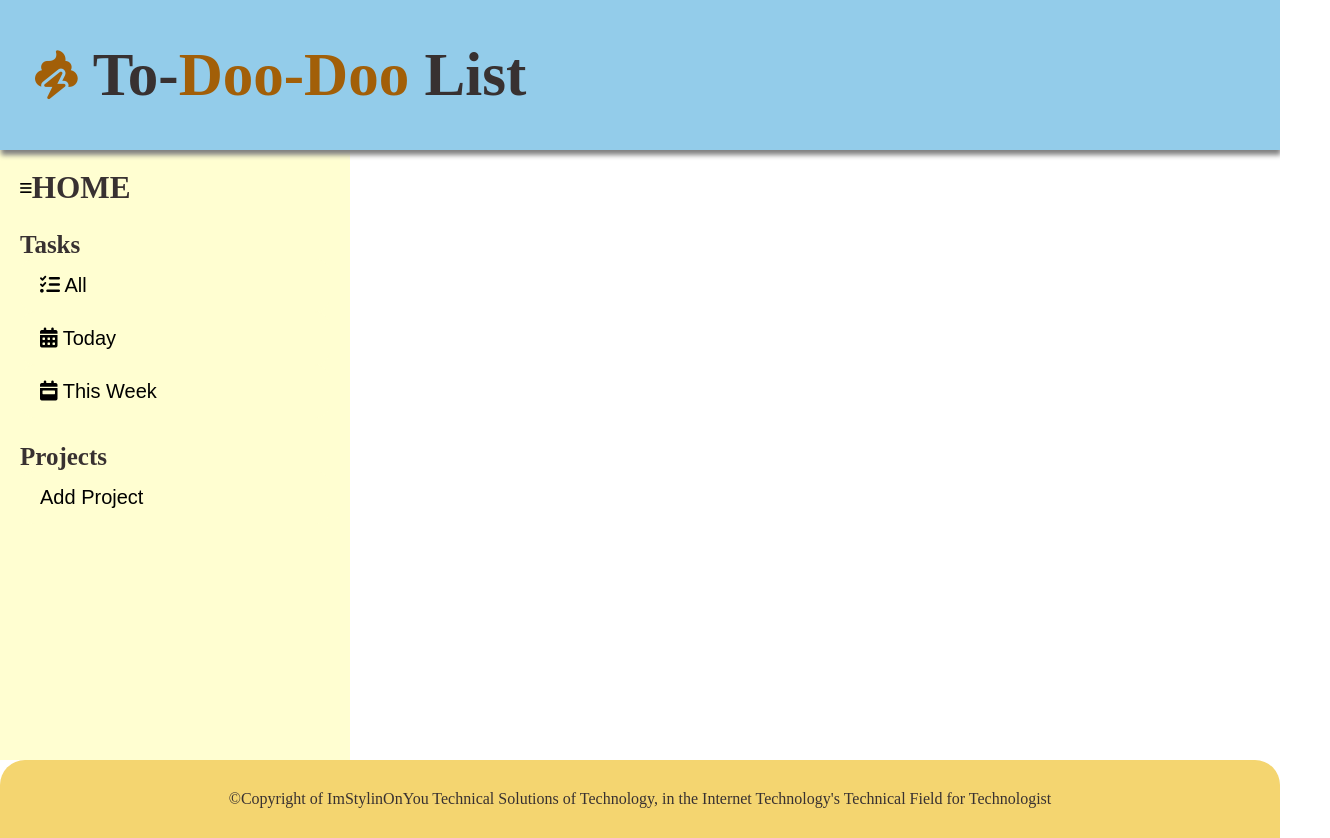
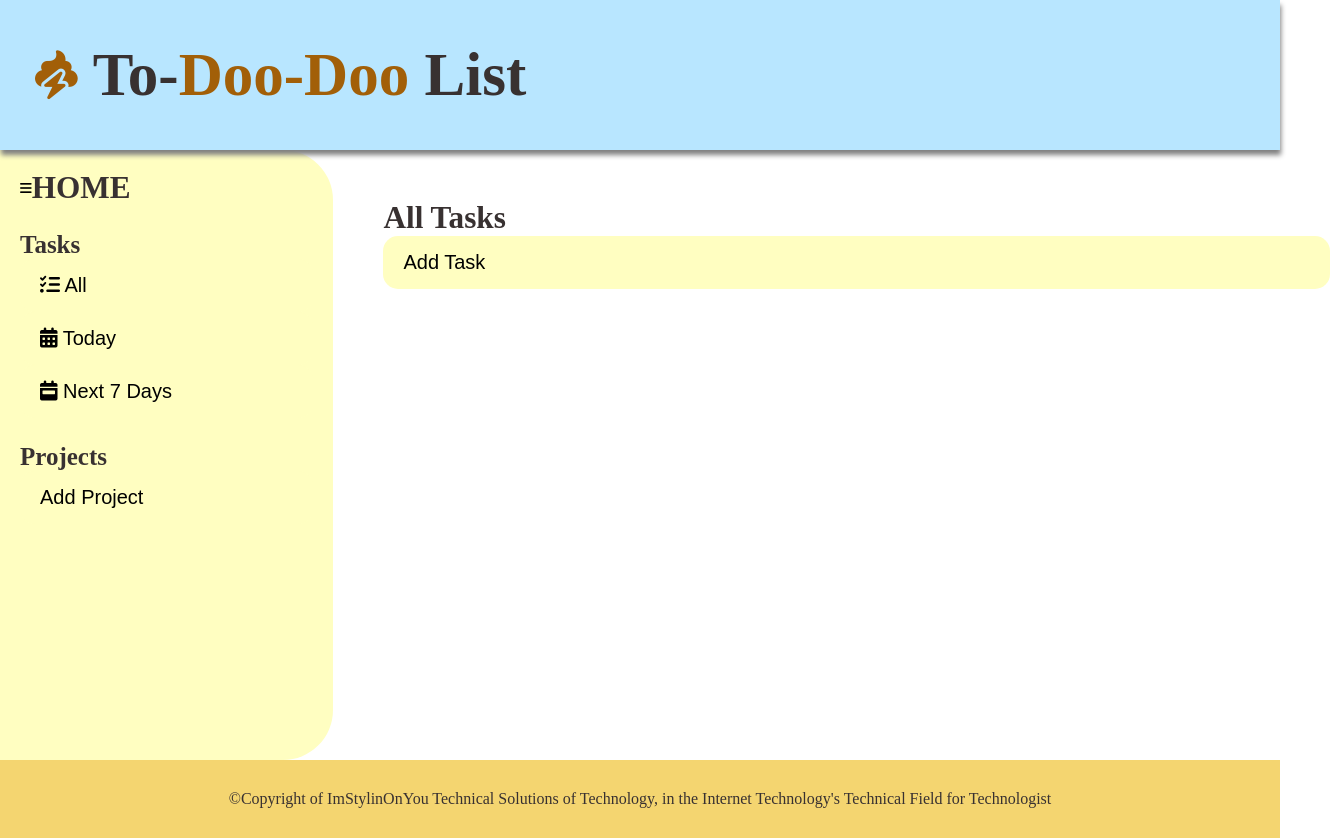
Before and after one commit to valeratech/to-do-list, a website built with webpack: page src/template.html in a window 1280 px wide. Shown: the whole page, 1330 px wide, since content can reach past the window. Built offline with nearby package versions, Linux system fonts and the light colour scheme.

Commit message:
Added module files for different functionality of application.

```diff
--- a/package.json
+++ b/package.json
@@ -26,5 +26,8 @@
     "style-loader": "^3.3.1",
     "webpack": "^5.75.0",
     "webpack-cli": "^5.0.1"
+  },
+  "dependencies": {
+    "date-fns": "^2.29.3"
   }
 }
--- a/src/index.js
+++ b/src/index.js
@@ -1 +1,8 @@
 import './styles/main.css'
+import userInterface from './modules/interface'
+
+if (document.readyState === 'loading') {
+    document.addEventListener('DOMContentLoaded', userInterface)
+} else {
+    userInterface();
+}
--- /dev/null
+++ b/src/modules/interface.js
@@ -0,0 +1,5 @@
+import { format } from 'date-fns'
+
+export default function userInterface() {
+    console.log('hello');
+}
--- a/src/styles/main.css
+++ b/src/styles/main.css
@@ -33,10 +33,10 @@ h3 {
 
 #main-header {
     display: flex;
-    background-color: #93CCEA;
+    background-color: #b8e6ff;
     padding: 40px 20px;
     align-items: center;
-    box-shadow: 1px 5px 5px grey;
+    box-shadow: 1px 5px 5px #808080;
     position: relative;
 }
 
@@ -46,9 +46,11 @@ main {
 }
 
 nav {
-    background-color: #FFFED1;
+    background-color: #fffec1;
     width: 350px;
     padding: 20px;
+    border-top-right-radius: 50px;
+    border-bottom-right-radius: 50px;
 }
 
 #nav-header, #tasks, #projects {
@@ -70,7 +72,19 @@ nav {
 }
 
 #content {
-    margin: 25px;
+    width: 1000px;
+}
+
+.modules {
+    display: flex;
+    flex-direction: column;
+    width: 100%;
+    margin: 50px;
+}
+
+.modules > button  {
+    padding: 15px 20px;
+    font-size: 1.25rem;
 }
 
 footer {
@@ -79,13 +93,13 @@ footer {
     justify-content: center;
     align-items: center;
     padding: 30px;
-    border-top-left-radius: 25px;
-    border-top-right-radius: 25px;
+    /*border-top-left-radius: 25px;*/
+    /*border-top-right-radius: 25px;*/
 }
 
 button {
     border-style: none;
-    background-color: #FFFED1;
+    background-color: #fffec1;
     text-align: left;
     border-radius: 15px;
 }
@@ -94,11 +108,11 @@ button:hover {
     background-color: #f1f1f1;
 }
 
-button:active {
-    background-color: #A25F08;
-}
-
 #tasks > button, #projects > button {
     padding: 15px 20px;
     font-size: 1.25rem;
 }
+
+#tasks > button:active, #projects > button:active {
+    background-color: #A25F08;
+}
--- a/src/template.html
+++ b/src/template.html
@@ -19,16 +19,18 @@
             <h3>Tasks</h3>
             <button type="button"><i class="fa-solid fa-list-check"></i> All</button>
             <button type="button"><i class="fa-solid fa-calendar-days"></i> Today</button>
-            <button type="button"><i class="fa-solid fa-calendar-week"></i> This Week</button>
+            <button type="button"><i class="fa-solid fa-calendar-week"></i> Next 7 Days</button>
         </article>
         <article id="projects">
             <h3>Projects</h3>
             <button type="button">Add Project</button>
         </article>
     </nav>
-    <section>
-        <article id="content"></article>
-        <span></span>
+    <section id="content">
+        <article class="modules">
+            <h2>All Tasks</h2>
+            <button id="add-task">Add Task</button>
+        </article>
     </section>
 </main>
 <footer>
```
Also changed, not shown: dist/bundledb8bec794ef57ad276c7.js, dist/index.html, src/modules/project.js (added), src/modules/storage.js (added), src/modules/task.js (added), src/modules/taskList.js (added), 3 other files.
